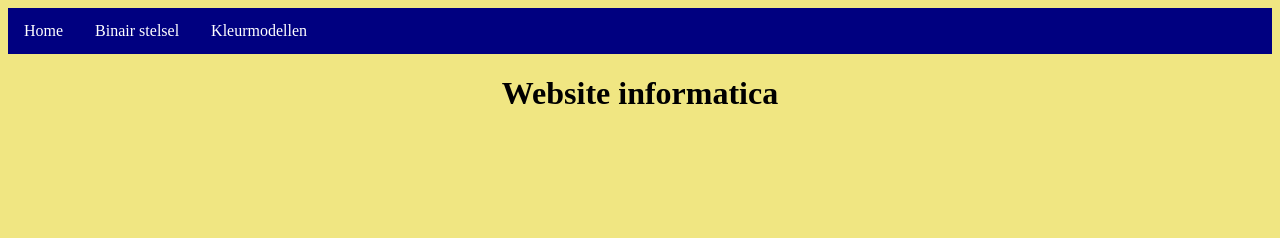
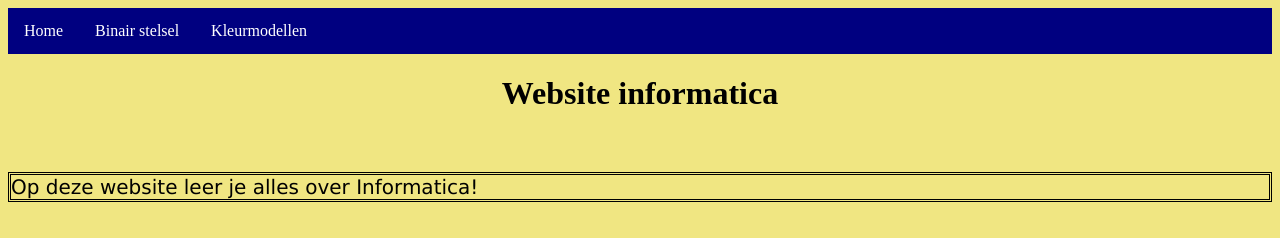
Before and after one commit to yoris16/yoris16.github.io, a plain HTML site: page index.html in a window 1280 px wide. Drawn offline with Linux system fonts and the light colour scheme.

Commit message:
tekst op homepage

```diff
--- a/index.html
+++ b/index.html
@@ -15,7 +15,8 @@
 
     <h1>Website informatica</h1>
 
-
+<br>
+        <p>Op deze website leer je alles over Informatica!</p>
 
     </body>
 </html>
--- a/opmaak.css
+++ b/opmaak.css
@@ -39,4 +39,7 @@ body {
   .active {
     background-color: #049faa;
   }
-  p {border-style: double;}
+
+  p {
+    border-style: double;
+  }
```
